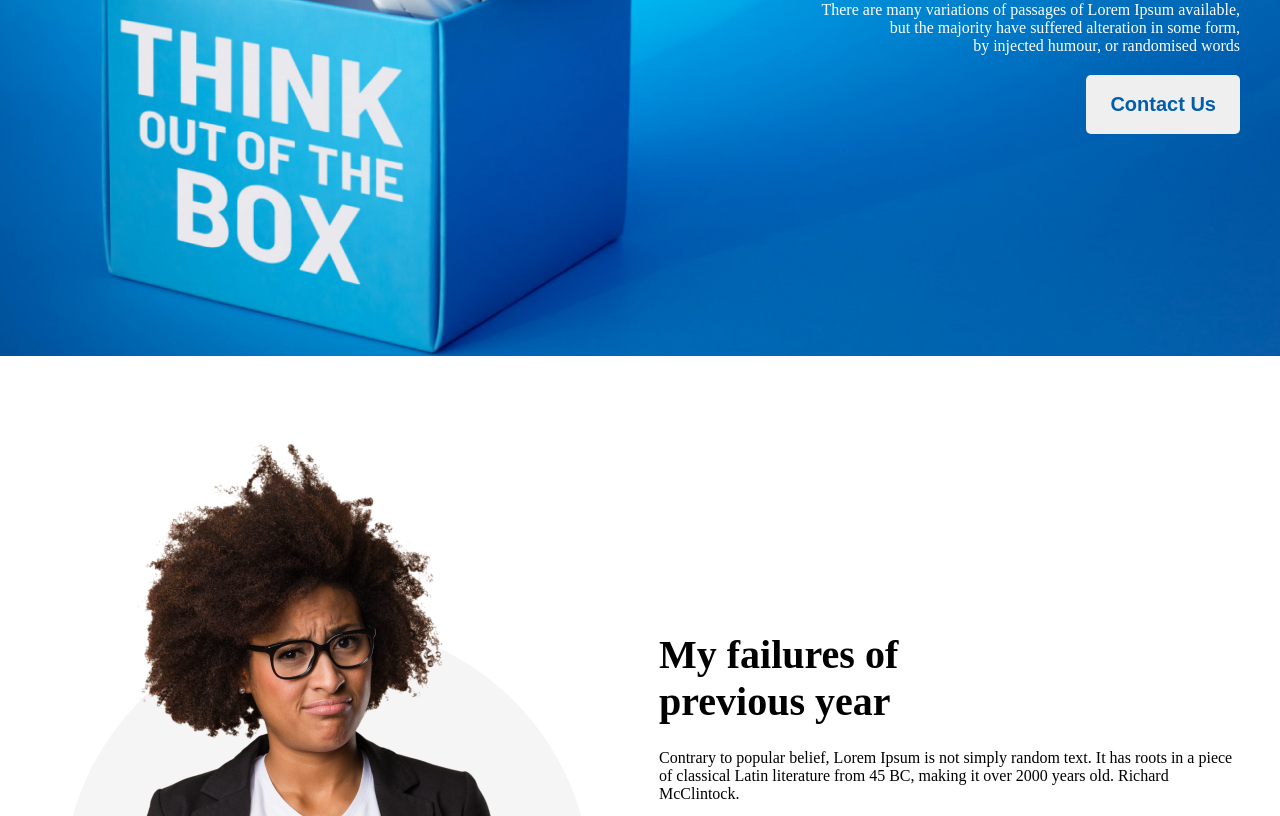
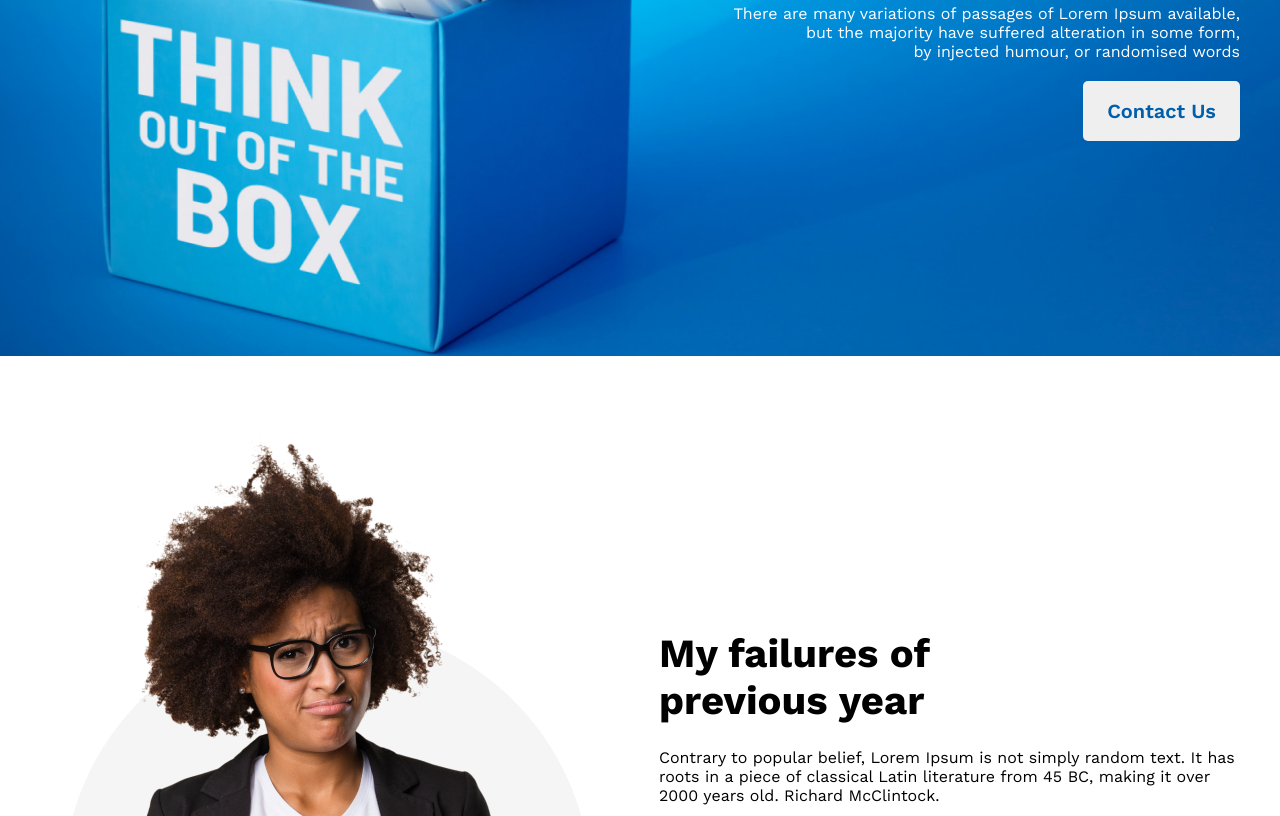
Before and after one commit to abrahman009/newYearNewMe, a plain HTML site: page index.html in a window 1280 px wide. Shown: the part 474-1290 px from the top of the page. Drawn offline with nearby package versions, Linux system fonts and the light colour scheme.

Commit message:
work sans font added

```diff
--- a/styles/style.css
+++ b/styles/style.css
@@ -1,5 +1,7 @@
+@import url('https://fonts.googleapis.com/css2?family=Work+Sans:wght@300;400;600;700&display=swap');
 *{
     margin: 0;
+    font-family: 'Work Sans', sans-serif;
 }
 .container{
     width: 1200px;
```
